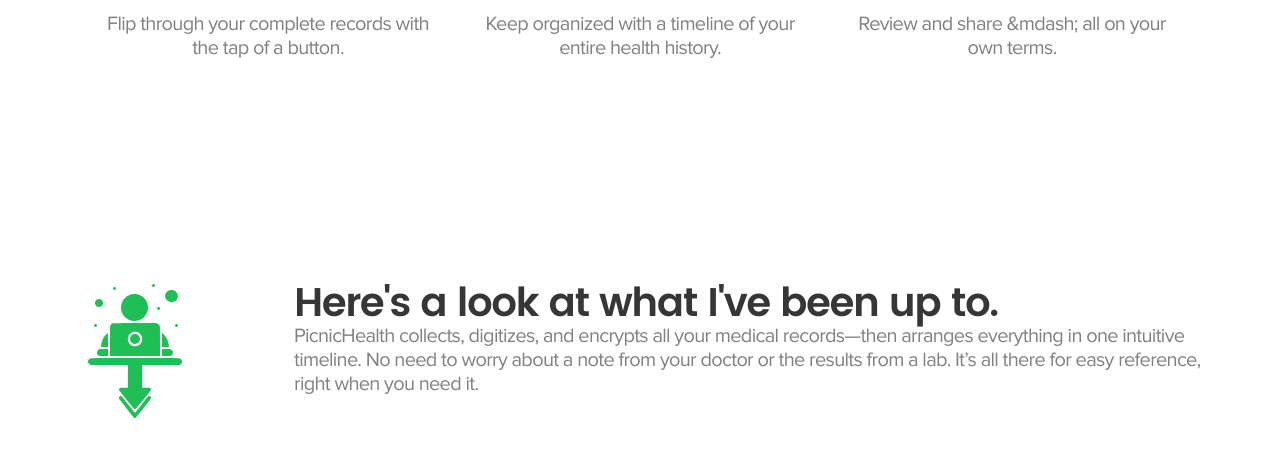
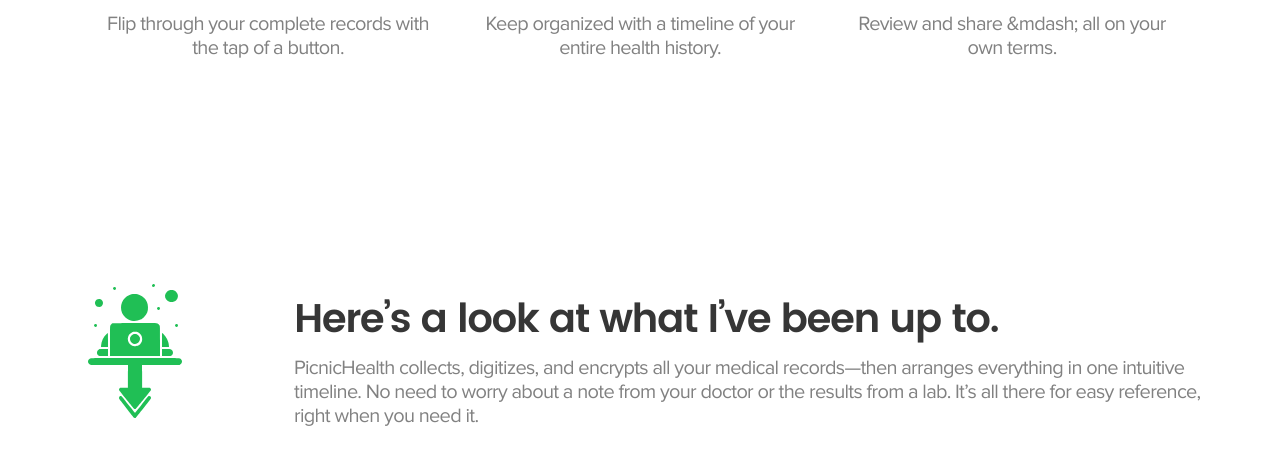
Before and after one commit to RyanWirth/portfolio, a Svelte app: page / in a window 1280 px wide. Shown: the part 1451-1915 px from the top of the page. Built offline with nearby package versions, Linux system fonts and the light colour scheme.

Commit message:
Adjust timeline margins

```diff
--- a/src/App.svelte
+++ b/src/App.svelte
@@ -36,7 +36,7 @@
   ]} />
 
 <Timeline
-  title="Here's a look at what I've been up to."
+  title="Here’s a look at what I’ve been up to."
   description="PicnicHealth collects, digitizes, and encrypts all your medical
   records—then arranges everything in one intuitive timeline. No need to
   worry about a note from your doctor or the results from a lab. It’s all
--- a/src/sections/Timeline.svelte
+++ b/src/sections/Timeline.svelte
@@ -28,6 +28,11 @@
     align-items: center;
 
     margin: 0 112px 0 48px;
+  }
+
+  h3,
+  p {
+    margin-top: 16px;
   }
 
   .timeline__top-cap {
```
